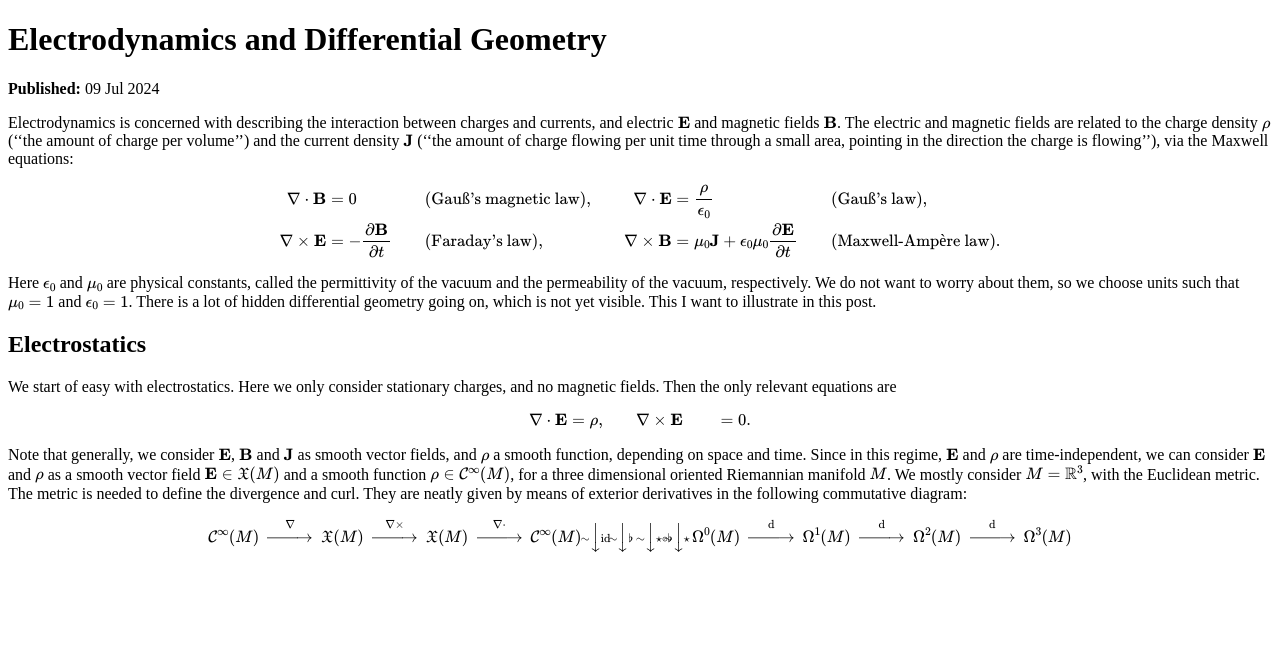
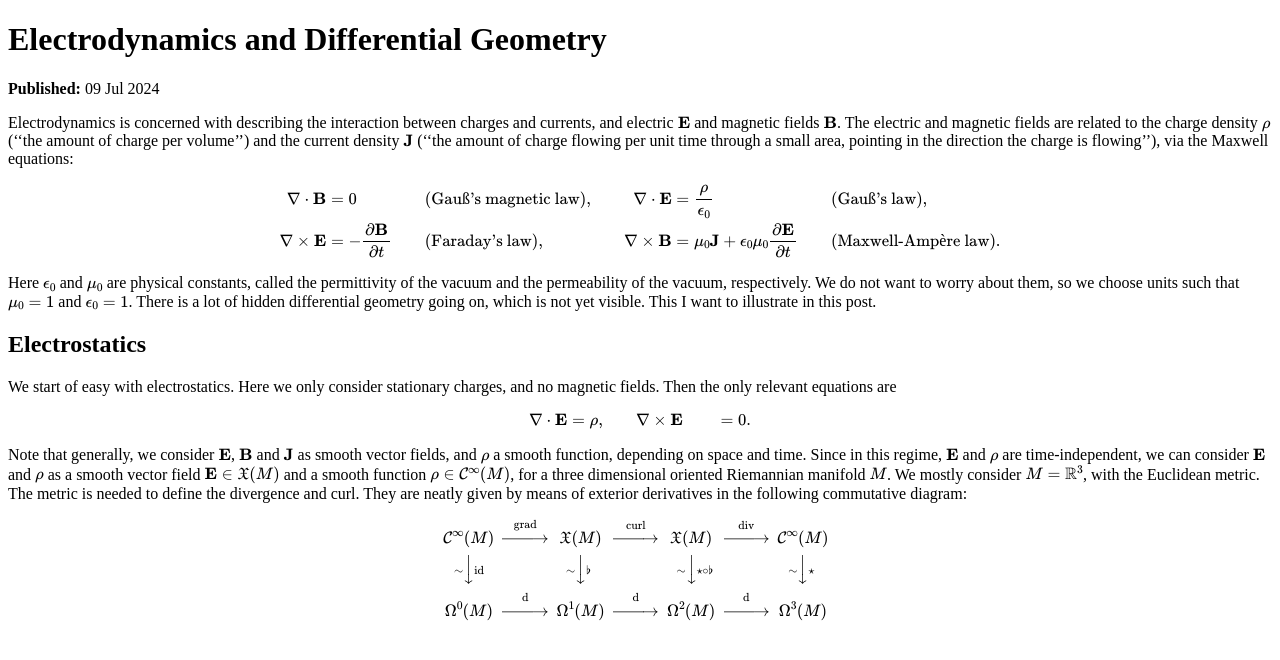
Before and after one commit to nikkistrubbe/nikkistrubbe.github.io, a Jekyll site: the page built from _posts/2024-7-9-electrodynamics-and-differential-geometry.md, in a window 1280 px wide. Shown: the top 660 px of the page. Built offline with Jekyll 4.4.1, drawn with Linux system fonts in a browser that asks for light colours.

Commit message:
added enters in cd

```diff
--- a/_layouts/post.html
+++ b/_layouts/post.html
@@ -23,6 +23,10 @@
               Im : "{\\mathop{\\mathrm{Im}}}",
               im : "{\\mathop{\\mathrm{im}}}",
               id : "{\\mathop{\\mathrm{id}}}",
+              tgrad : "{\\mathop{\\mathrm{grad}}}",
+              tdiv : "{\\mathop{\\mathrm{div}}}",
+              tcurl : "{\\mathop{\\mathrm{curl}}}",
+              tlap : "{\\mathop{\\mathrm{lap}}}",
               d : ["{\\mathop{\\mathrm{d} #1}}", 1],
               abs : ["{\\left|#1 \\right|}", 1],
               hodgedual : ["{\\mathord{\\star}#1}", 1],
--- a/_posts/2024-7-9-electrodynamics-and-differential-geometry.md
+++ b/_posts/2024-7-9-electrodynamics-and-differential-geometry.md
@@ -28,8 +28,8 @@ Note that generally, we consider $\bvec{E}$, $\bvec{B}$ and $\bvec{J}$ as smooth
 
 $$
 \begin{CD}
-\scC^\infty(M)  @>\grad{}>> \frX(M) @>\curl{}>>     \frX(M) @>\div{}>>              \scC^\infty(M)
-@V\sim V\id V               @V\sim V\flat V         @V\sim V\hodgedual{}\circ\flat V @V\sim V\hodgedual{}V
+\scC^\infty(M)  @>\tgrad>> \frX(M) @>\tcurl>>     \frX(M) @>\tdiv >>              \scC^\infty(M)\\
+@V\sim V\id V               @V\sim V\flat V         @V\sim V\hodgedual{}\circ\flat V @V\sim V\hodgedual{}V\\
 \Omega^0(M)     @>\d{}>>    \Omega^1(M) @>\d{}>>    \Omega^2(M) @>\d{}>>            \Omega^3(M)
 
 \end{CD}
```
